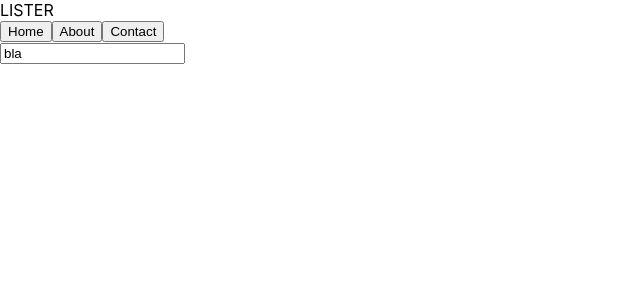
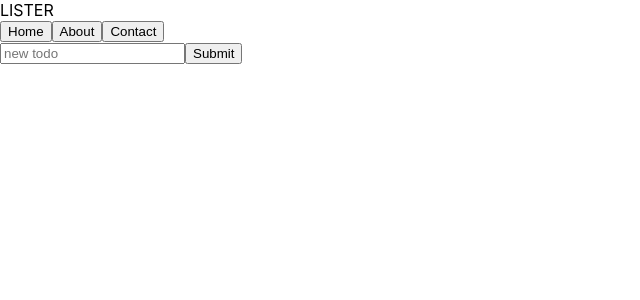
Before and after one commit to SuperPox/Lister, a React (Create React App) app: page /home in a window 1280 px wide. Shown: the top 300 px of the page, without its empty margins (0-640 px from the left). Built offline with nearby package versions, Linux system fonts and the light colour scheme.

Commit message:
adds a form and reducer

```diff
--- a/src/App.js
+++ b/src/App.js
@@ -1,4 +1,3 @@
-
 import NavBar from './components/NavBar'
 
 function App() {
--- a/src/components/Home.jsx
+++ b/src/components/Home.jsx
@@ -1,8 +1,9 @@
 import React from 'react'
-import Input from './Input'
+import Reducer from './Reducer'
+
 
 const Home = () => {
-    return <div> <Input/> </div>
+    return <div> <Reducer/> </div>
 }
 
 export default Home;
--- a/src/components/Reducer.js
+++ b/src/components/Reducer.js
@@ -1,12 +1,68 @@
-import React, {useState, useReducer} from 'react'
+import {useState, useReducer} from 'react'
+import Todo from './Todo'
 
-export default function Reducer() {
+export const ACTIONS = {
+    ADD_TODO: 'add-todo',
+    TOGGLE_TODO: 'toggle-todo',
+    DELETE_TODO: 'delete-todo',
+    EDIT_TODO: 'edit-todo'
+}
 
+
+function reducer(todos, action) {
+    switch (action.type) {
+        case ACTIONS.ADD_TODO:
+            return [...todos, newTodo(action.payload.name)]
+        case ACTIONS.TOGGLE_TODO:
+            return todos.map(todo => {
+                if (todo.id === action.payload.id){
+                    return {...todo, complete: !todo.complete }
+                }
+                return todo
+            })
+        case ACTIONS.DELETE_TODO:
+            return todos.filter(todo => todo.id !== action.payload.id)
+        default:
+            return todos
+    }
+}
+
+function newTodo(name) {
+    return {id: Date.now(), name: name, complete: false}
+}
+
+
+export default function Reducer(){
     const [todos, dispatch] = useReducer(reducer, [])
+    const [name, setName] = useState('')
+
+    function handleSubmit(e) {
+        e.preventDefault()
+        if (name === ''){
+            setName('')
+        }
+        else {
+            dispatch({type: ACTIONS.ADD_TODO, payload: {name: name}})
+            setName('')
+        }
+
+
+    }
 
     return (
         <>
+            <form onSubmit={handleSubmit}>
+                <input
+                    type="text"
+                    placeholder="new todo"
+                    value={name}
+                    onChange={e => setName(e.target.value)} />
+                <input type="submit" />
+            </form>
+
+            {todos.map(todo => {
+                return <Todo key={todo.id} todo={todo} dispatch={dispatch}/>
+            })}
         </>
     )
-
 }
--- /dev/null
+++ b/src/components/Todo.js
@@ -0,0 +1,22 @@
+import React from 'react'
+import { ACTIONS } from './Reducer.js'
+
+export default function Todo({todo, dispatch}) {
+    return (
+        <div>
+            <button onClick={() => dispatch({type: ACTIONS.TOGGLE_TODO, payload: {id: todo.id}})}>
+                ✓
+            </button>
+
+            <span> </span>
+            <span style={{color: todo.complete ? '#AAA' : '#000'}}>
+                {todo.name}
+            </span>
+            <span> </span>
+
+            <button onClick={() => dispatch({type: ACTIONS.DELETE_TODO, payload: {id: todo.id}})}>
+                ✖
+            </button>
+        </div>
+    )
+}
```
